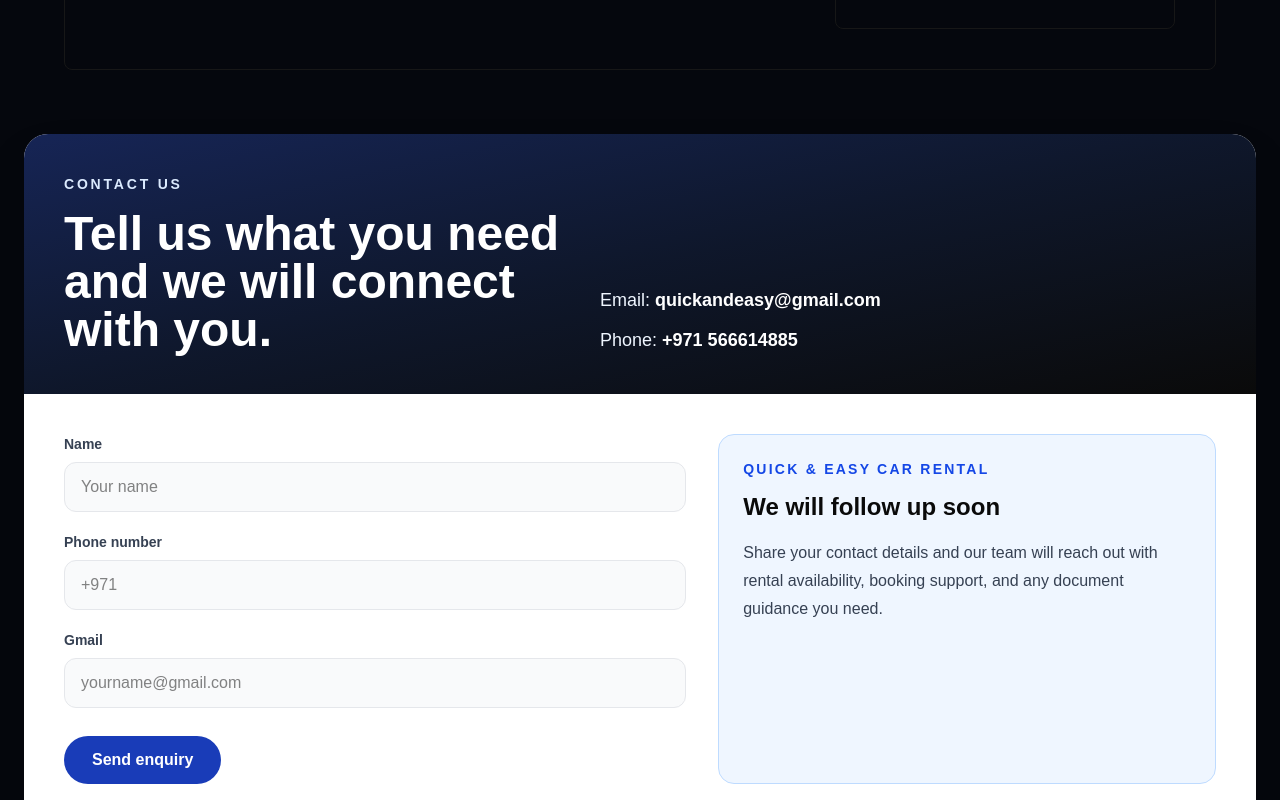
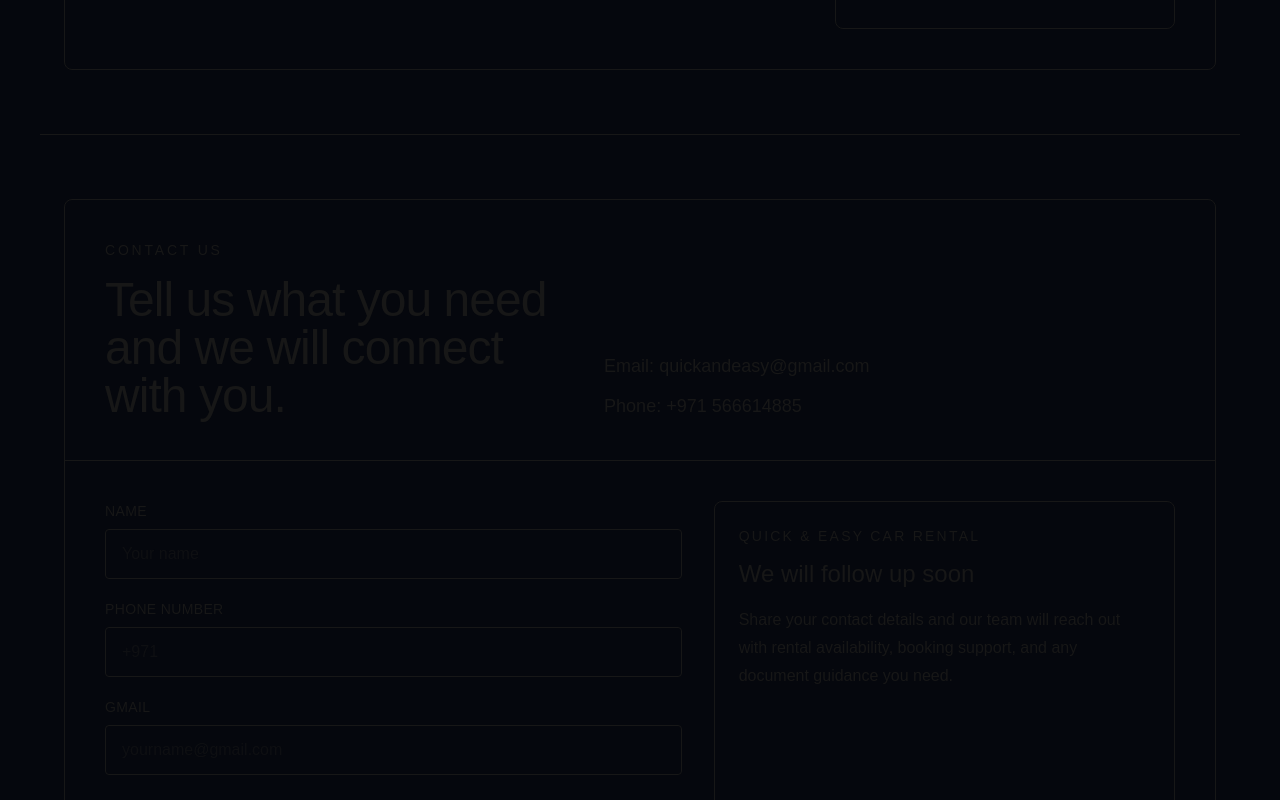
Before and after one commit to mohajid/Car-rental-website, a Next.js app: page / in a window 1280 px wide. Shown: the part 4020-4820 px from the top of the page. Built offline with nearby package versions, Linux system fonts and the light colour scheme.

Commit message:
Refactor ContactSection styling and structure

```diff
--- a/components/contact-section.tsx
+++ b/components/contact-section.tsx
@@ -1,23 +1,23 @@
 export default function ContactSection() {
   return (
-    <section id="contact-us" className="mx-auto max-w-7xl px-6 pb-20">
-      <div className="overflow-hidden rounded-3xl bg-white text-neutral-950 shadow-2xl">
-        <div className="grid gap-8 bg-gradient-to-br from-blue-950 via-slate-900 to-neutral-950 p-8 text-white md:grid-cols-[0.9fr_1.1fr] md:p-10">
+    <section id="contact-us" className="mx-auto max-w-[1200px] border-t border-graphite px-6 py-16">
+      <div className="overflow-hidden rounded-lg border border-graphite text-chalk">
+        <div className="grid gap-8 border-b border-graphite bg-carbon p-8 text-chalk md:grid-cols-[0.9fr_1.1fr] md:p-10">
           <div>
-            <p className="text-sm font-bold uppercase tracking-[0.2em] text-blue-100">
+            <p className="text-sm font-normal uppercase tracking-[0.2em] text-gold">
               Contact Us
             </p>
-            <h2 className="mt-4 text-3xl font-bold md:text-5xl">
+            <h2 className="mt-4 text-3xl font-normal tracking-tight md:text-5xl md:tracking-[-0.02em]">
               Tell us what you need and we will connect with you.
             </h2>
           </div>
 
-          <div className="self-end space-y-3 text-lg text-blue-50">
+          <div className="self-end space-y-3 text-lg text-smoke">
             <p>
               Email:{" "}
               <a
                 href="mailto:quickandeasy@gmail.com"
-                className="font-semibold text-white underline-offset-4 hover:underline"
+                className="font-normal text-chalk underline-offset-4 hover:underline"
               >
                 quickandeasy@gmail.com
               </a>
@@ -26,7 +26,7 @@ export default function ContactSection() {
               Phone:{" "}
               <a
                 href="tel:+971566614885"
-                className="font-semibold text-white underline-offset-4 hover:underline"
+                className="font-normal text-chalk underline-offset-4 hover:underline"
               >
                 +971 566614885
               </a>
@@ -41,53 +41,53 @@ export default function ContactSection() {
             encType="text/plain"
             className="grid gap-5"
           >
-            <label className="grid gap-2 text-sm font-bold text-gray-700">
+            <label className="grid gap-2 text-sm font-normal uppercase tracking-wide text-smoke">
               Name
               <input
                 name="name"
                 type="text"
                 required
                 placeholder="Your name"
-                className="rounded-xl border border-gray-200 bg-gray-50 px-4 py-3 text-base font-normal text-neutral-950 outline-none transition focus:border-blue-700 focus:bg-white"
+                className="rounded border border-graphite bg-obsidian px-4 py-3 text-base font-normal normal-case tracking-normal text-chalk outline-none transition focus:border-gold"
               />
             </label>
 
-            <label className="grid gap-2 text-sm font-bold text-gray-700">
+            <label className="grid gap-2 text-sm font-normal uppercase tracking-wide text-smoke">
               Phone number
               <input
                 name="phone"
                 type="tel"
                 required
                 placeholder="+971"
-                className="rounded-xl border border-gray-200 bg-gray-50 px-4 py-3 text-base font-normal text-neutral-950 outline-none transition focus:border-blue-700 focus:bg-white"
+                className="rounded border border-graphite bg-obsidian px-4 py-3 text-base font-normal normal-case tracking-normal text-chalk outline-none transition focus:border-gold"
               />
             </label>
 
-            <label className="grid gap-2 text-sm font-bold text-gray-700">
+            <label className="grid gap-2 text-sm font-normal uppercase tracking-wide text-smoke">
               Gmail
               <input
                 name="gmail"
                 type="email"
                 required
                 placeholder="yourname@gmail.com"
-                className="rounded-xl border border-gray-200 bg-gray-50 px-4 py-3 text-base font-normal text-neutral-950 outline-none transition focus:border-blue-700 focus:bg-white"
+                className="rounded border border-graphite bg-obsidian px-4 py-3 text-base font-normal normal-case tracking-normal text-chalk outline-none transition focus:border-gold"
               />
             </label>
 
             <button
               type="submit"
-              className="mt-2 w-full rounded-full bg-blue-800 px-7 py-3 font-bold text-white transition hover:bg-blue-900 md:w-fit"
+              className="mt-2 w-full rounded-full bg-chalk px-7 py-3 text-sm font-normal uppercase tracking-wide text-obsidian transition hover:bg-white md:w-fit"
             >
               Send enquiry
             </button>
           </form>
 
-          <aside className="rounded-2xl border border-blue-200 bg-blue-50 p-6">
-            <p className="text-sm font-bold uppercase tracking-[0.16em] text-blue-700">
+          <aside className="rounded-lg border border-graphite p-6">
+            <p className="text-sm font-normal uppercase tracking-[0.16em] text-gold">
               Quick & Easy Car Rental
             </p>
-            <h3 className="mt-3 text-2xl font-bold">We will follow up soon</h3>
-            <p className="mt-4 leading-7 text-gray-700">
+            <h3 className="mt-3 text-2xl font-normal text-chalk">We will follow up soon</h3>
+            <p className="mt-4 leading-7 text-smoke">
               Share your contact details and our team will reach out with rental
               availability, booking support, and any document guidance you need.
             </p>
```
